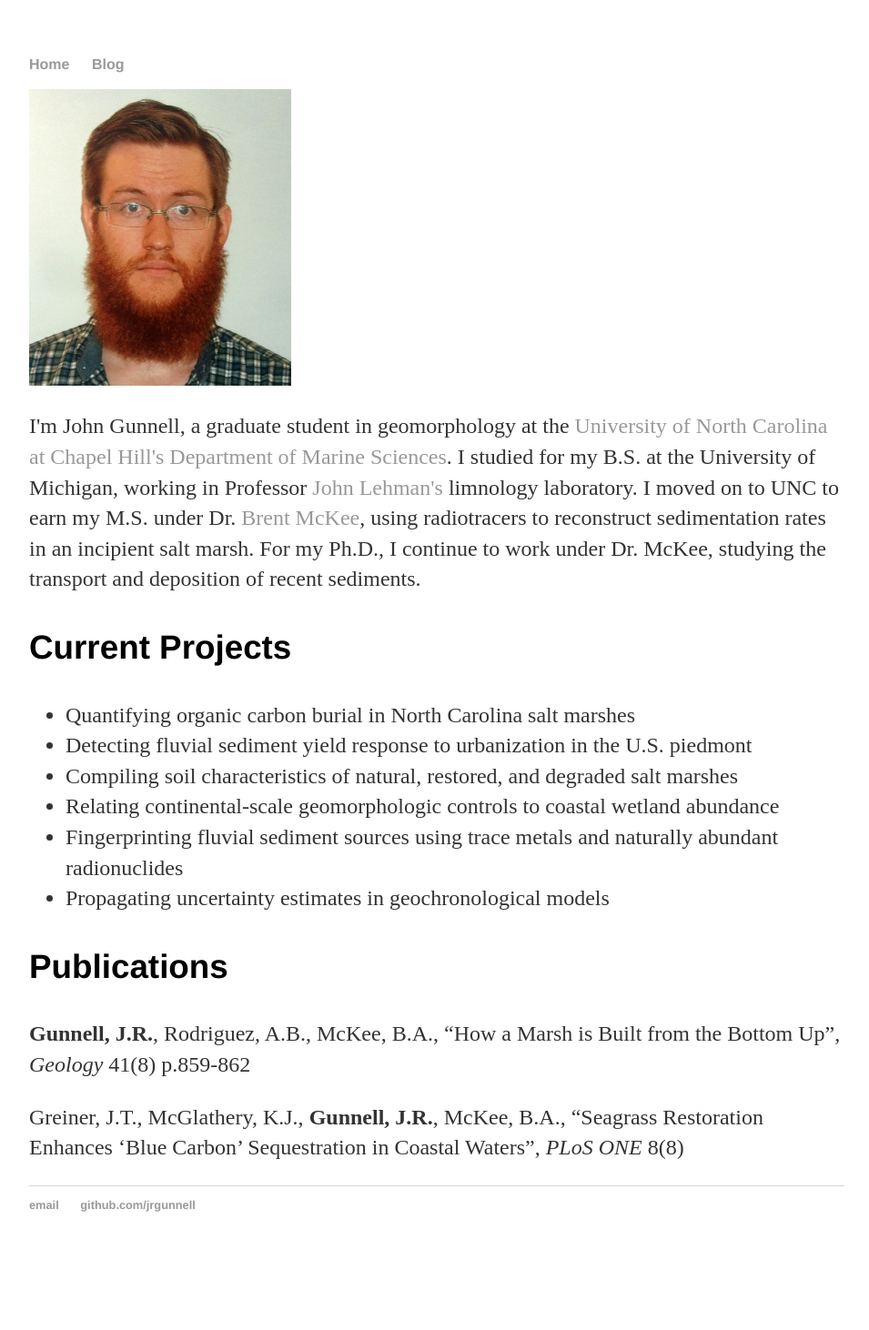
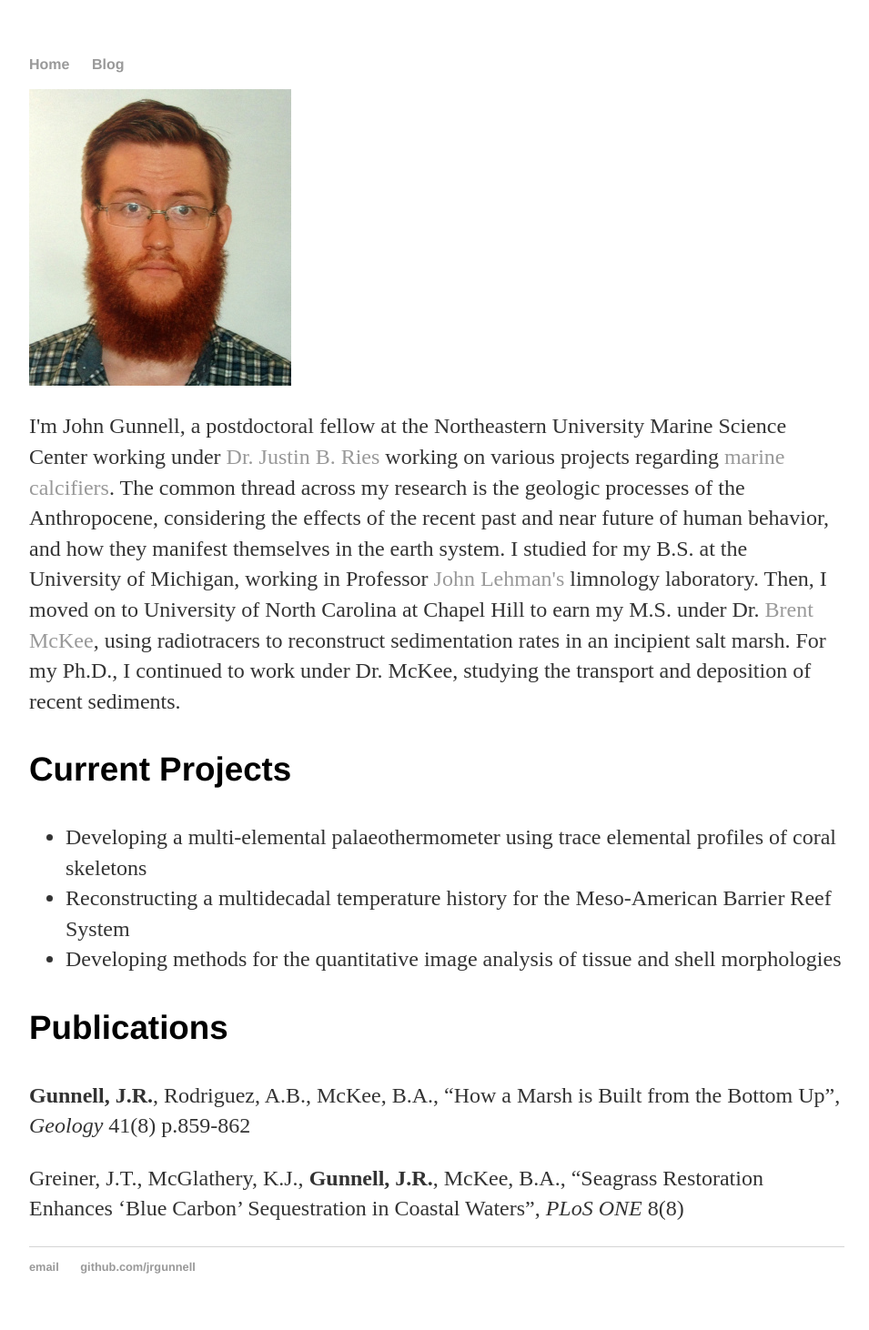
Before and after one commit to jrgunnell/jrgunnell.github.io, a Jekyll site: the page built from index.html, in a window 1280 px wide. Shown: the whole page at 91% size, without its empty margins (160-1115 px from the left). Built offline with Jekyll 4.4.1, drawn with Linux system fonts in a browser that asks for light colours; before the commit the page ends 1394 px from its top, so only the background shows below that.

Commit message:
Overdue update of Main Page projects and bio

```diff
--- a/index.html
+++ b/index.html
@@ -6,16 +6,14 @@ title: John R. Gunnell
 <img src="/assets/JG_PersonalPic.png">
 
 <div class="main">
-<p>I'm John Gunnell, a graduate student in geomorphology at the <a href="http://marine.unc.edu">University of North Carolina at Chapel Hill's Department of Marine Sciences</a>.  I studied for my B.S. at the University of Michigan, working in Professor <a href="http://www.lsa.umich.edu/eeb/directory/faculty/jtlehman/">John Lehman's</a> limnology laboratory.  I moved on to UNC to earn my M.S. under Dr. <a href="http://marine.unc.edu/people/faculty-2/brent-mckee/">Brent McKee</a>, using radiotracers to reconstruct sedimentation rates in an incipient salt marsh.  For my Ph.D., I continue to work under Dr. McKee, studying the transport and deposition of recent sediments.</p>
+<p>I'm John Gunnell, a postdoctoral fellow at the Northeastern University Marine Science Center working under <a href="http://www.northeastern.edu/cos/faculty/justin-ries/">Dr. Justin B. Ries</a> working on various projects regarding <a href= "http://nuweb2.neu.edu/rieslab/#_ga=2.3286832.1047323263.1510849173-550805132.1473519295">marine calcifiers</a>.  The common thread across my research is the geologic processes of the Anthropocene, considering the effects of the recent past and near future of human behavior, and how they manifest themselves in the earth system.  I studied for my B.S. at the University of Michigan, working in Professor <a href="http://www.lsa.umich.edu/eeb/directory/faculty/jtlehman/">John Lehman's</a> limnology laboratory.  Then, I moved on to University of North Carolina at Chapel Hill to earn my M.S. under Dr. <a href="http://marine.unc.edu/people/faculty-2/brent-mckee/">Brent McKee</a>, using radiotracers to reconstruct sedimentation rates in an incipient salt marsh.  For my Ph.D., I continued to work under Dr. McKee, studying the transport and deposition of recent sediments.</p>
 
 <h3>Current Projects</h3>
 <ul>
-	<li>Quantifying organic carbon burial in North Carolina salt marshes</li>
-	<li>Detecting fluvial sediment yield response to urbanization in the U.S. piedmont</li>
-	<li>Compiling soil characteristics of natural, restored, and degraded salt marshes</li>
-	<li>Relating continental-scale geomorphologic controls to coastal wetland abundance</li>
-	<li>Fingerprinting fluvial sediment sources using trace metals and naturally abundant radionuclides</li>
-	<li>Propagating uncertainty estimates in geochronological models</li>
+	<li>Developing a multi-elemental palaeothermometer using trace elemental profiles of coral skeletons</li>
+	<li>Reconstructing a multidecadal temperature history for the Meso-American Barrier Reef System</li>
+	<li>Developing methods for the quantitative image analysis of tissue and shell morphologies</li>
+
 </ul>
 <h3>Publications</h3>
 
```
